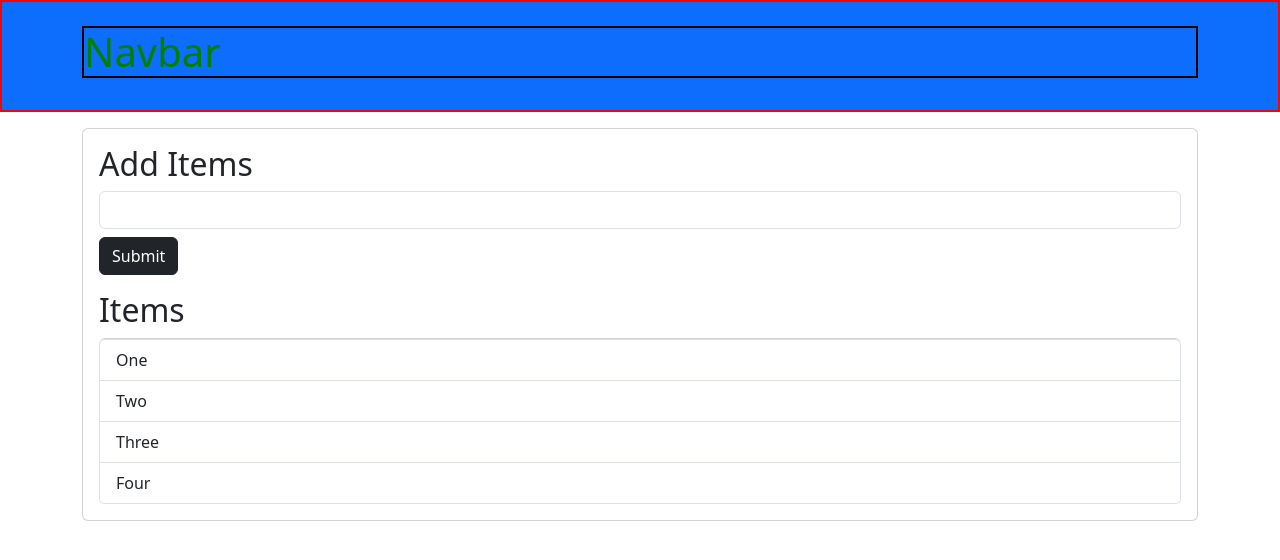
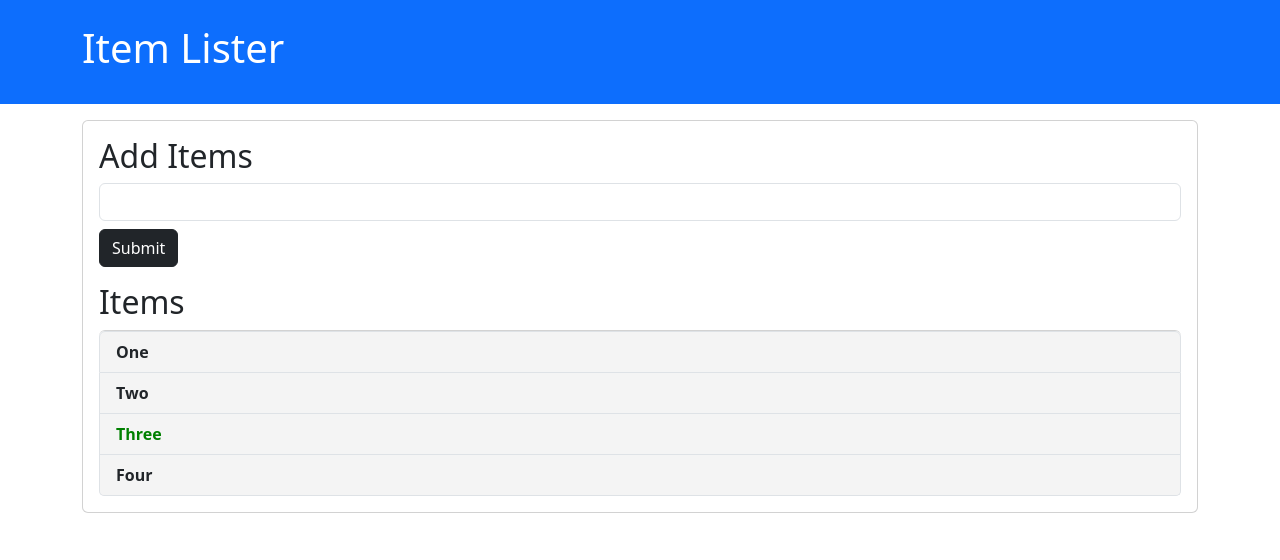
Before and after one commit to harshil-sinha/Git, a plain HTML site: page index1.html in a window 1280 px wide. Drawn offline with nearby package versions, Linux system fonts and the light colour scheme.

Commit message:
Add files via upload

```diff
--- a/index1.html
+++ b/index1.html
@@ -51,13 +51,20 @@
         // console.log(document.all[10]);
         // document.all[12].textContent = "Hello";
         // console.log(document.getElementById('header-title'));
-        var headTitle = document.getElementById('header-title');
-        var head = document.getElementById('main-header');
-        head.style.border = "solid 2px red";
+        // var headTitle = document.getElementById('header-title');
+        // var head = document.getElementById('main-header');
+        // head.style.border = "solid 2px red";
 
-        headTitle.innerHTML = "Navbar";
-        headTitle.style.border = "solid 2px black";
-        headTitle.style.color = "green";
+        // headTitle.innerHTML = "Navbar";
+        // headTitle.style.border = "solid 2px black";
+        // headTitle.style.color = "green";
+
+        var cls = document.getElementsByClassName('list-group-item');
+        cls[2].style.color = 'green';
+       for(var i=0; i<cls.length; i++){
+        cls[i].style.fontWeight ='bold';
+        cls[i].style.background ='#f4f4f4';
+       }
    </script>
 
     <script src="https://cdn.jsdelivr.net/npm/bootstrap@5.3.0/dist/js/bootstrap.bundle.min.js" integrity="sha384-geWF76RCwLtnZ8qwWowPQNguL3RmwHVBC9FhGdlKrxdiJJigb/j/68SIy3Te4Bkz" crossorigin="anonymous"></script>
```
